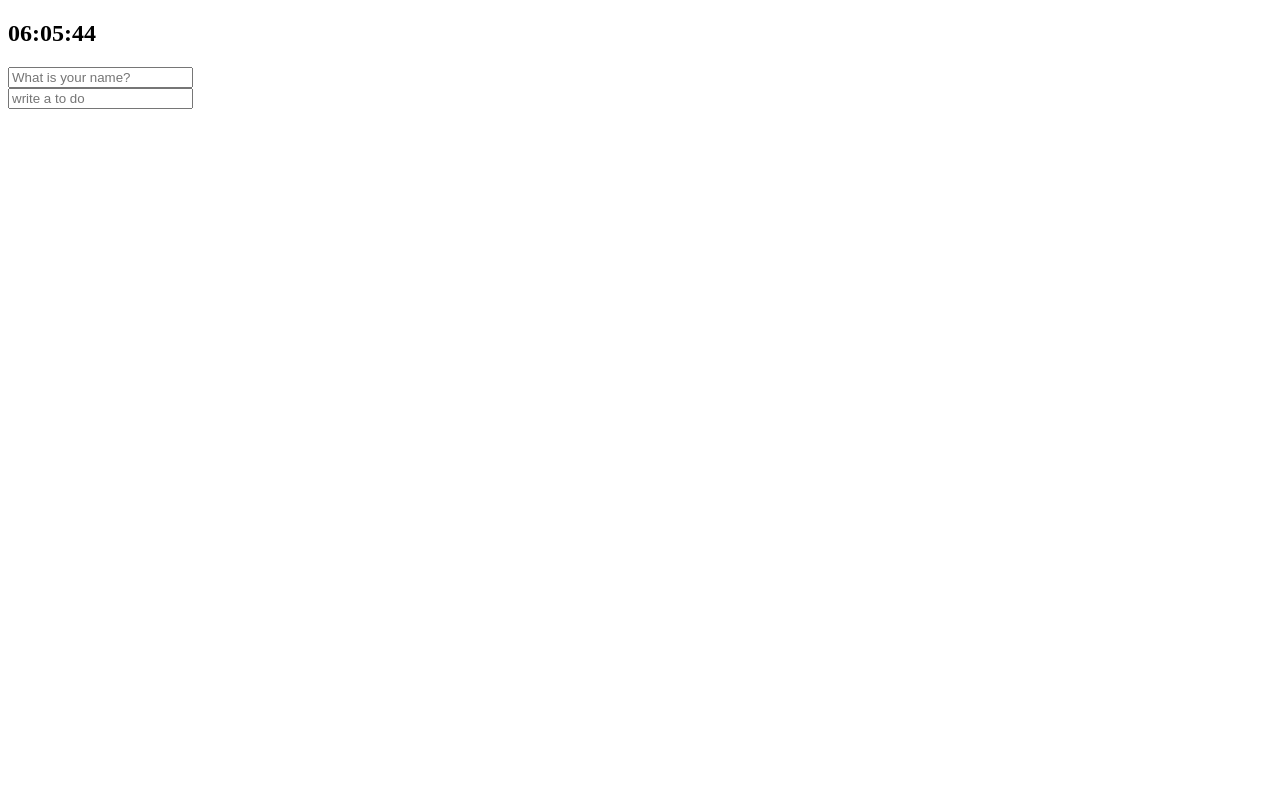
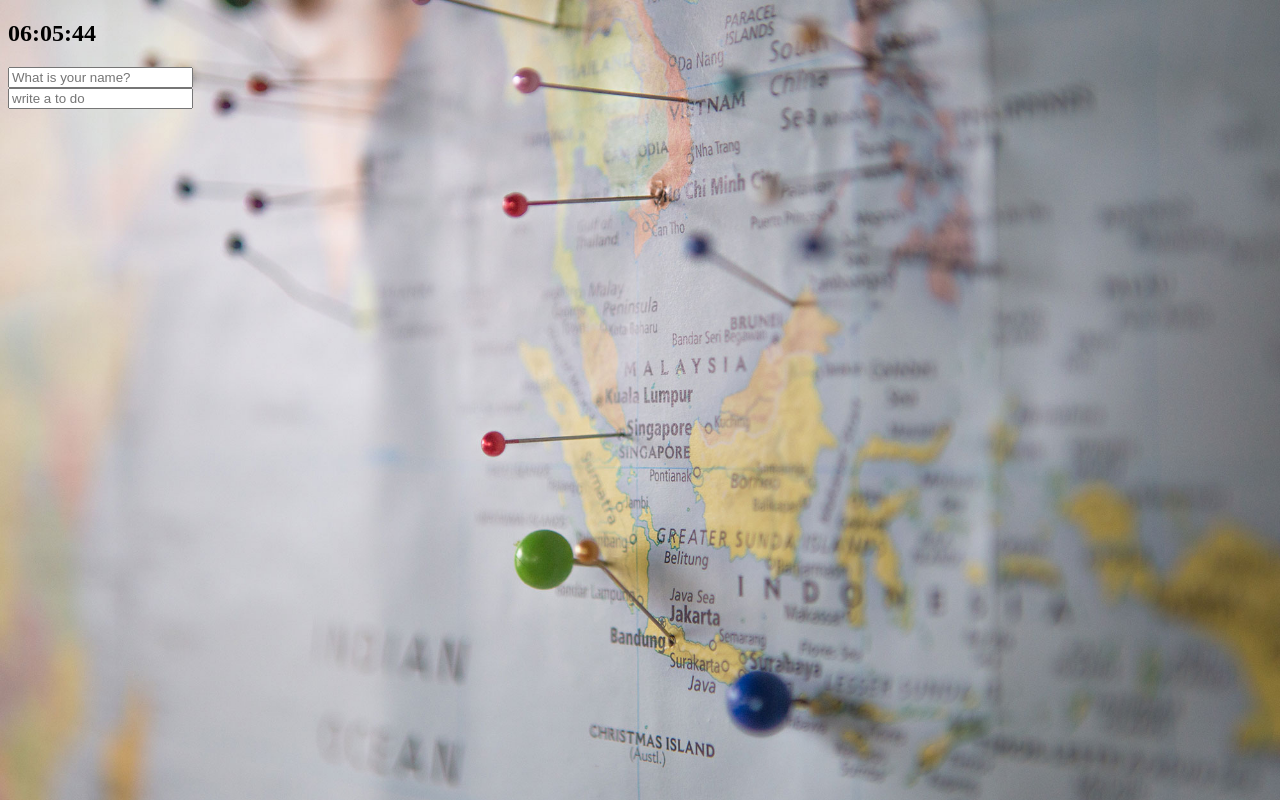
Before and after one commit to sw-corini/--NC--Vanilla-JS--momentum, a plain HTML site: page index.html in a window 1280 px wide. Drawn offline with Linux system fonts and the light colour scheme.

Commit message:
Image Background

```diff
--- a/css/index.css
+++ b/css/index.css
@@ -1,3 +1,9 @@
+body {
+    background-position: center;
+    background-repeat: no-repeat;
+    background-attachment: fixed;
+    background-image: url("../images/loader.gif");
+}
 .form,
 .greetings {
     display: none;
@@ -5,3 +11,22 @@
 .showing {
     display: block;
 }
+
+@keyframes fadeIn {
+    from {
+        opacity: 0;
+    }
+    to {
+        opacity: 1;
+    }
+}
+.js-pageBg {
+    position: fixed;
+    top: 0;
+    left: 0;
+    right: 0;
+    bottom: 0;
+    z-index: -1;
+    background-size: cover;
+    animation: fadeIn 0.3s linear;
+}
--- a/index.html
+++ b/index.html
@@ -8,6 +8,7 @@
         <link rel="stylesheet" href="./css/index.css" />
     </head>
     <body>
+        <div class="js-pageBg"></div>
         <section>
             <div class="js-clock clock"><h2 class="clock-text"></h2></div>
             <form class="js-form form">
@@ -26,5 +27,6 @@
         <script src="./js/clock.js"></script>
         <script src="./js/gretting.js"></script>
         <script src="./js/todo.js"></script>
+        <script src="./js/bg.js"></script>
     </body>
 </html>
--- /dev/null
+++ b/js/bg.js
@@ -0,0 +1,22 @@
+const body = document.querySelector("body");
+
+const IMG_NUMBER = 5;
+
+function paintImage(imgNumber) {
+    const imageSrc = `./images/${imgNumber + 1}.jpg`;
+    const bg = body.querySelector(".js-pageBg");
+    bg.style.backgroundImage = `url('${imageSrc}')`;
+    // image.addEventListener("loadend", handleImgLoad);
+}
+
+function genRandom() {
+    const number = Math.floor(Math.random() * IMG_NUMBER);
+    return number;
+}
+
+function init() {
+    const randomNumber = genRandom();
+    paintImage(randomNumber);
+}
+
+init();
```
Also changed, not shown: images/1.jpg (added), images/2.jpg (added), images/3.jpg (added), images/4.jpg (added), images/5.jpg (added), images/loader.gif (added).
